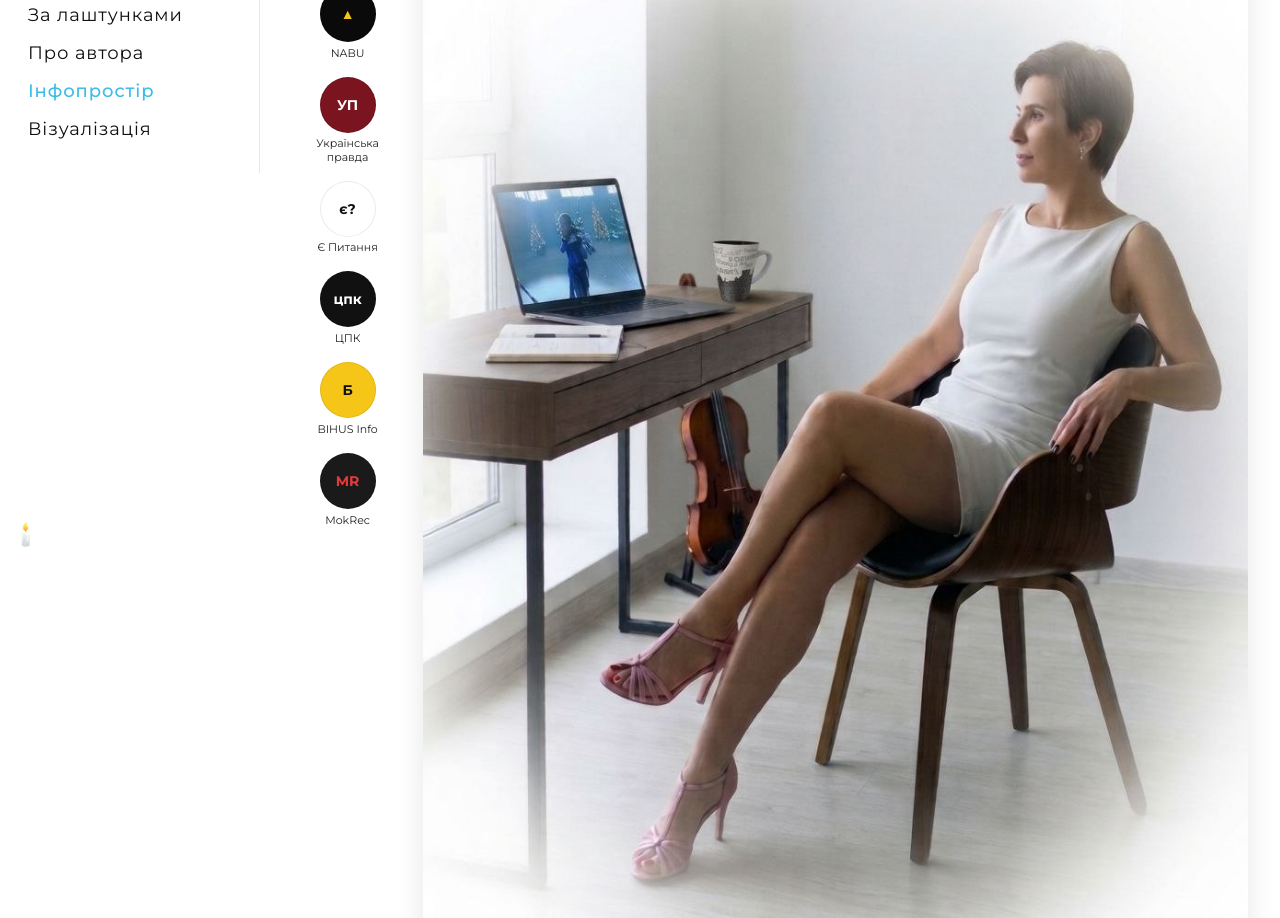
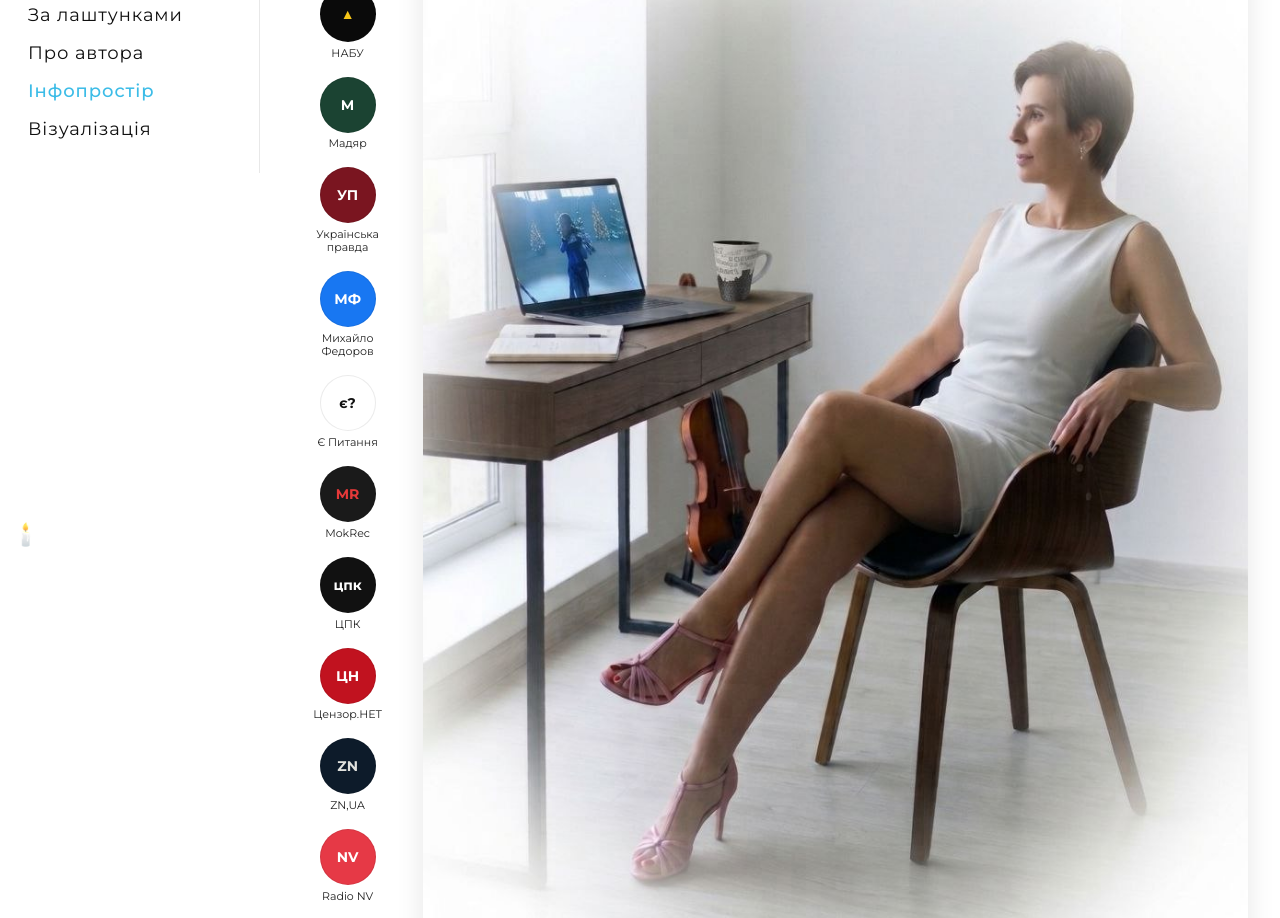
Before and after one commit to soroka2027/manifesto, an Angular app: page /#/infospace in a window 1280 px wide. Shown: the part 240-1158 px from the top of the page. Built offline with nearby package versions, Linux system fonts and the light colour scheme.

Commit message:
Infospace: 14 sources in author order with links; Kartonky full, others placeholders

```diff
--- a/src/app/pages/infospace/infospace.component.ts
+++ b/src/app/pages/infospace/infospace.component.ts
@@ -29,10 +29,8 @@ interface SourceItem {
 export class InfospaceComponent implements OnDestroy {
   @ViewChild('heroBlock') heroBlock?: ElementRef<HTMLElement>;
   currentLang: 'uk' | 'en' = 'uk';
-  /** Active source for tip (hover on desktop, tap on mobile) */
   activeId: string | null = null;
   private hideTimer: ReturnType<typeof setTimeout> | null = null;
-  /** 60s inactivity then tip closes (especially mobile) */
   private readonly hideDelayMs = 60_000;
 
   mottoUk =
@@ -61,87 +59,185 @@ export class InfospaceComponent implements OnDestroy {
     },
     {
       id: 'nabu',
-      nameUk: 'NABU',
+      nameUk: 'НАБУ',
       nameEn: 'NABU',
-      link: 'https://nabu.gov.ua/',
+      link: 'https://youtube.com/@nabuofficial',
       iconImg: null,
       iconText: '▲',
       iconBg: '#0a0a0a',
       iconColor: '#f5c518',
-      cardTitleUk: 'Національне антикорупційне бюро',
-      cardTitleEn: 'National Anti-Corruption Bureau',
-      commentUk: 'Офіційне джерело розслідувань топкорупції.',
-      commentEn: 'Official source of top-corruption investigations.'
+      cardTitleUk: 'НАБУ',
+      cardTitleEn: 'NABU',
+      commentUk: 'Офіційний канал Національного антикорупційного бюро України.',
+      commentEn: 'Official channel of the National Anti-Corruption Bureau of Ukraine.'
+    },
+    {
+      id: 'madyar',
+      nameUk: 'Мадяр',
+      nameEn: 'Madyar',
+      link: 'https://youtube.com/@magyarbirds',
+      iconImg: null,
+      iconText: 'М',
+      iconBg: '#1b4332',
+      iconColor: '#fff',
+      cardTitleUk: 'Мадяр',
+      cardTitleEn: 'Madyar',
+      commentUk: 'Канал підрозділу «Птахи Мадяра».',
+      commentEn: 'Channel of the “Birds of Madyar” unit.'
     },
     {
       id: 'up',
       nameUk: 'Українська правда',
       nameEn: 'Ukrainska Pravda',
-      link: 'https://www.pravda.com.ua/',
+      link: 'https://youtube.com/channel/UChparf_xrUZ_CJGQY5g4aEg',
       iconImg: null,
       iconText: 'УП',
       iconBg: '#7a1520',
       iconColor: '#fff',
       cardTitleUk: 'Українська правда',
       cardTitleEn: 'Ukrainska Pravda',
-      commentUk: 'Читаю, порівнюю, перевіряю факти.',
-      commentEn: 'I read, compare, check the facts.'
+      commentUk: 'YouTube-канал Української правди.',
+      commentEn: 'YouTube channel of Ukrainska Pravda.'
+    },
+    {
+      id: 'fedorov',
+      nameUk: 'Михайло Федоров',
+      nameEn: 'Mykhailo Fedorov',
+      link: 'https://www.facebook.com/share/1TmYF4udbQ/',
+      iconImg: null,
+      iconText: 'МФ',
+      iconBg: '#1877f2',
+      iconColor: '#fff',
+      cardTitleUk: 'Михайло Федоров',
+      cardTitleEn: 'Mykhailo Fedorov',
+      commentUk: 'Публікація Михайла Федорова у Facebook.',
+      commentEn: 'Mykhailo Fedorov’s Facebook post.'
     },
     {
       id: 'epytannia',
       nameUk: 'Є Питання',
       nameEn: 'Ye Pytannia',
-      link: 'https://www.youtube.com/@Yepytannia',
+      link: 'https://youtube.com/channel/UCLzoT0z2WwyDUAx8LHYzDJw',
       iconImg: null,
       iconText: 'є?',
-      iconBg: '#fff',
-      iconColor: '#111',
+      iconBg: '#ffffff',
+      iconColor: '#111111',
       cardTitleUk: 'Є Питання',
       cardTitleEn: 'Ye Pytannia',
-      commentUk: 'Один із джерел, де ставлю запитання і слухаю відповіді.',
-      commentEn: 'One of the sources where I ask questions and listen to answers.'
-    },
-    {
-      id: 'cpk',
-      nameUk: 'ЦПК',
-      nameEn: 'ANTAC',
-      link: 'https://antac.org.ua/',
-      iconImg: null,
-      iconText: 'цпк',
-      iconBg: '#111',
-      iconColor: '#fff',
-      cardTitleUk: 'Центр протидії корупції',
-      cardTitleEn: 'Anti-Corruption Action Center',
-      commentUk: 'Слідкую за їхньою роботою і розслідуваннями.',
-      commentEn: 'I follow their work and investigations.'
-    },
-    {
-      id: 'bihus',
-      nameUk: 'BIHUS Info',
-      nameEn: 'BIHUS Info',
-      link: 'https://bihus.info/',
-      iconImg: null,
-      iconText: 'Б',
-      iconBg: '#f5c518',
-      iconColor: '#111',
-      cardTitleUk: 'BIHUS Info',
-      cardTitleEn: 'BIHUS Info',
-      commentUk: 'Важливі розслідування — обов’язково дивлюсь.',
-      commentEn: 'Important investigations — I always watch.'
+      commentUk: 'YouTube-канал «Є Питання».',
+      commentEn: 'YouTube channel “Ye Pytannia”.'
     },
     {
       id: 'mokrec',
       nameUk: 'MokRec',
       nameEn: 'MokRec',
-      link: 'https://www.youtube.com/@MokRec',
+      link: 'https://youtube.com/@mokrec',
       iconImg: null,
       iconText: 'MR',
       iconBg: '#1a1a1a',
       iconColor: '#e63939',
       cardTitleUk: 'MokRec',
       cardTitleEn: 'MokRec',
-      commentUk: 'Дивлюся розбори і матеріали каналу.',
-      commentEn: 'I watch the channel’s breakdowns and materials.'
+      commentUk: 'YouTube-канал MokRec.',
+      commentEn: 'MokRec YouTube channel.'
+    },
+    {
+      id: 'cpk',
+      nameUk: 'ЦПК',
+      nameEn: 'ANTAC',
+      link: 'https://youtube.com/@antac_ukraine',
+      iconImg: null,
+      iconText: 'цпк',
+      iconBg: '#111111',
+      iconColor: '#ffffff',
+      cardTitleUk: 'Центр протидії корупції',
+      cardTitleEn: 'Anti-Corruption Action Center',
+      commentUk: 'YouTube-канал Центру протидії корупції.',
+      commentEn: 'YouTube channel of the Anti-Corruption Action Center.'
+    },
+    {
+      id: 'censor',
+      nameUk: 'Цензор.НЕТ',
+      nameEn: 'Censor.NET',
+      link: 'https://youtube.com/@censor_net',
+      iconImg: null,
+      iconText: 'ЦН',
+      iconBg: '#c1121f',
+      iconColor: '#ffffff',
+      cardTitleUk: 'Цензор.НЕТ',
+      cardTitleEn: 'Censor.NET',
+      commentUk: 'YouTube-канал Цензор.НЕТ.',
+      commentEn: 'Censor.NET YouTube channel.'
+    },
+    {
+      id: 'znua',
+      nameUk: 'ZN,UA',
+      nameEn: 'ZN,UA',
+      link: 'https://zn.ua/ukr/POLITICS/virodzhennja-vladi-jak-zelenskij-dosjah-svojeji-steli-a-sistema-derzhupravlinnja-dna.html',
+      iconImg: null,
+      iconText: 'ZN',
+      iconBg: '#0d1b2a',
+      iconColor: '#e0e1dd',
+      cardTitleUk: 'Дзеркало тижня',
+      cardTitleEn: 'Dzerkalo Tyzhnia',
+      commentUk: 'Стаття: «Виродження влади…» — zn.ua.',
+      commentEn: 'Article: “The degeneration of power…” — zn.ua.'
+    },
+    {
+      id: 'radionv',
+      nameUk: 'Radio NV',
+      nameEn: 'Radio NV',
+      link: 'https://youtube.com/@radionvua',
+      iconImg: null,
+      iconText: 'NV',
+      iconBg: '#e63946',
+      iconColor: '#ffffff',
+      cardTitleUk: 'Radio NV',
+      cardTitleEn: 'Radio NV',
+      commentUk: 'YouTube-канал Radio NV.',
+      commentEn: 'Radio NV YouTube channel.'
+    },
+    {
+      id: 'united24',
+      nameUk: 'UNITED24',
+      nameEn: 'UNITED24',
+      link: 'https://u24app.gov.ua/s/nxIQO0M3fF',
+      iconImg: null,
+      iconText: 'U24',
+      iconBg: '#0057b7',
+      iconColor: '#ffd700',
+      cardTitleUk: 'UNITED24',
+      cardTitleEn: 'UNITED24',
+      commentUk: 'Офіційна платформа збору UNITED24.',
+      commentEn: 'Official UNITED24 fundraising platform.'
+    },
+    {
+      id: 'bihus',
+      nameUk: 'BIHUS Info',
+      nameEn: 'BIHUS Info',
+      link: 'https://youtube.com/@bihusinfo',
+      iconImg: null,
+      iconText: 'Б',
+      iconBg: '#f5c518',
+      iconColor: '#111111',
+      cardTitleUk: 'BIHUS Info',
+      cardTitleEn: 'BIHUS Info',
+      commentUk: 'YouTube-канал BIHUS Info.',
+      commentEn: 'BIHUS Info YouTube channel.'
+    },
+    {
+      id: 'tytanovi',
+      nameUk: 'TYTANOVI',
+      nameEn: 'TYTANOVI',
+      link: 'https://youtube.com/@tytanovi-rehab',
+      iconImg: null,
+      iconText: 'Т',
+      iconBg: '#2d3436',
+      iconColor: '#dfe6e9',
+      cardTitleUk: 'TYTANOVI',
+      cardTitleEn: 'TYTANOVI',
+      commentUk: 'YouTube-канал TYTANOVI (реабілітація).',
+      commentEn: 'TYTANOVI YouTube channel (rehab).'
     }
   ];
 
@@ -165,30 +261,22 @@ export class InfospaceComponent implements OnDestroy {
     this.currentLang = lang;
   }
 
-  /** Desktop: hover opens tip */
   onSourceEnter(id: string) {
     if (this.isCoarsePointer()) return;
     this.clearHideTimer();
     this.setActive(id);
   }
 
-  /** Desktop: leaving the whole stage can clear; keep tip while moving between sources */
   onStageLeave() {
     if (this.isCoarsePointer()) return;
-    // Short delay so cursor can move from icon to tip on the photo
     this.clearHideTimer();
     this.hideTimer = setTimeout(() => this.clearActive(), 280);
   }
 
-  /**
-   * Mobile/tablet: first tap selects & shows tip, does NOT navigate.
-   * Desktop click also selects (hover already did).
-   */
   onSourceActivate(id: string, event: Event) {
     event.preventDefault();
     event.stopPropagation();
     this.setActive(id);
-    // Mobile: bring photo + fixed tip into view
     if (this.isCoarsePointer()) {
       setTimeout(() => {
         this.heroBlock?.nativeElement?.scrollIntoView({ behavior: 'smooth', block: 'nearest' });
```
